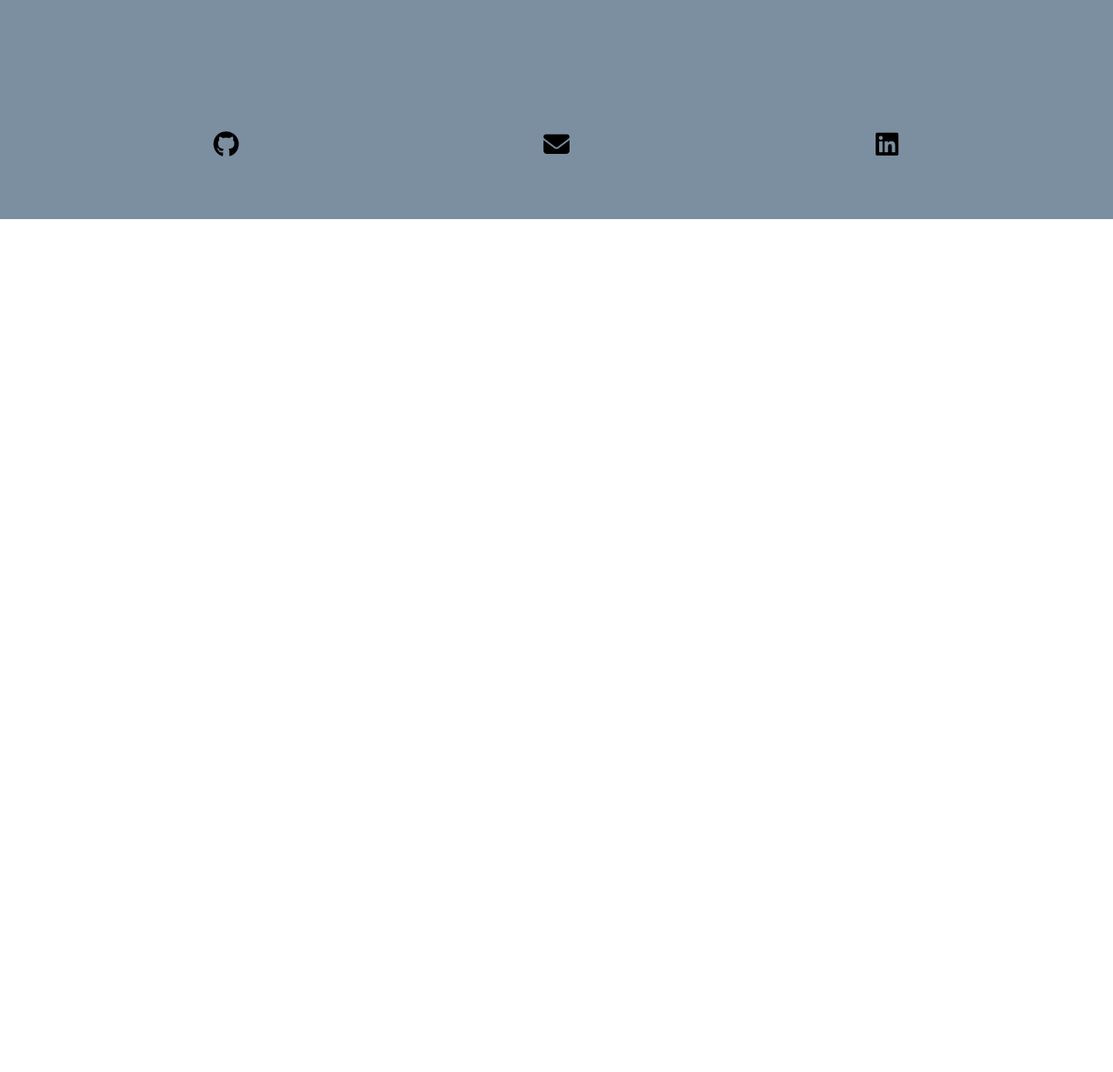
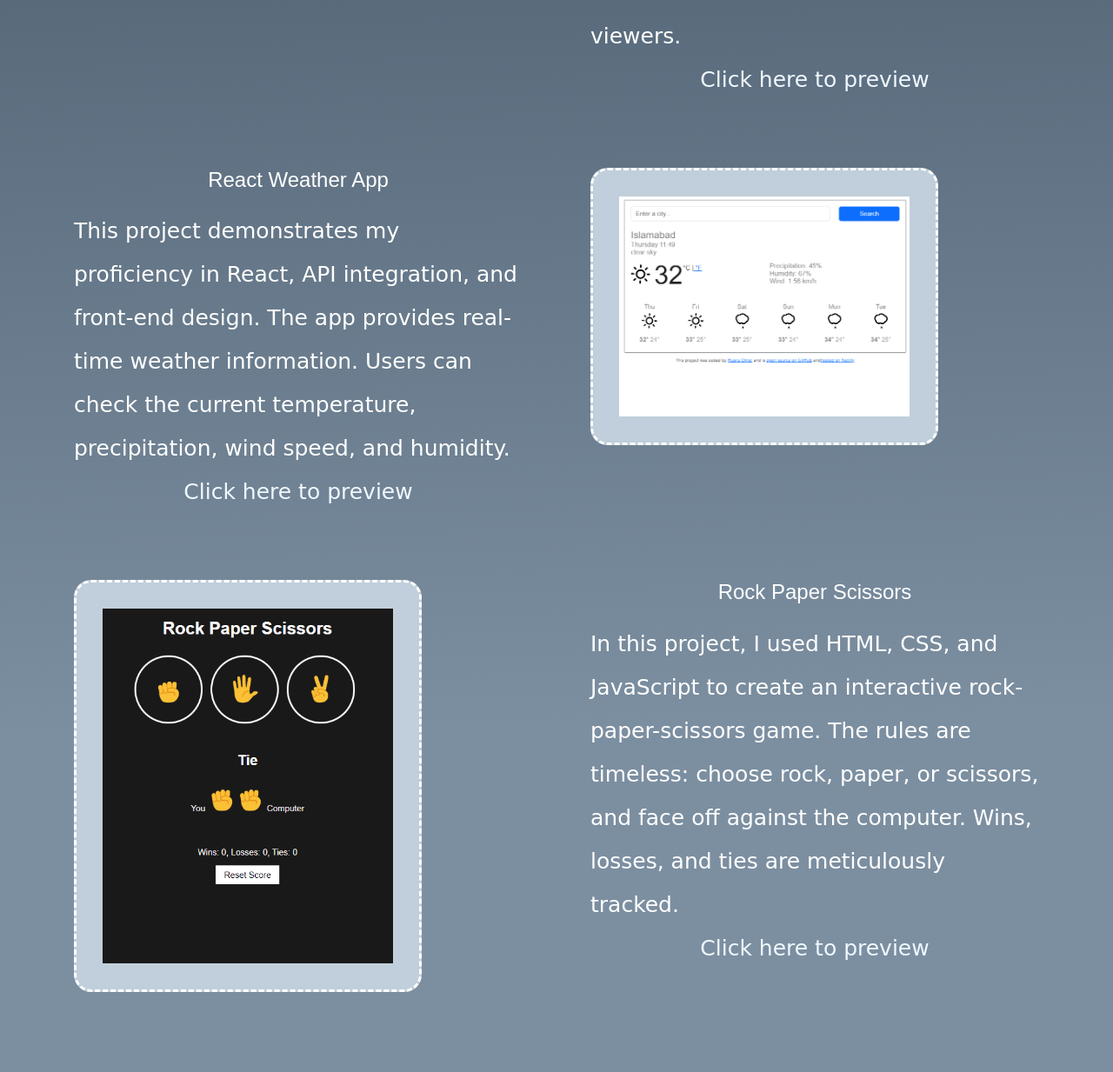
Before and after one commit to husnaomer/my-protfolio, a plain HTML site: page project.html in a window 1280 px wide. Shown: the part 2040-3273 px from the top of the page at 87% size. Before the commit the page ends 2292 px from the top, so only its background shows below. Drawn offline with nearby package versions, Linux system fonts and the light colour scheme; a web font is replaced by a local one.

Commit message:
add new projects

```diff
--- a/app.css
+++ b/app.css
@@ -210,8 +210,12 @@ h6 {
   h3 {
     padding-top: 0;
   }
+  h4 {
+    text-align: center;
+  }
   p {
     font-size: 20px;
+    text-align: center;
   }
   .project-description {
     font-size: 18px;
--- a/project.html
+++ b/project.html
@@ -94,6 +94,7 @@
             mental wellness associated with sketching. It provides information
             on how sketching can boost creativity, enhance motor skills, and
             promote mindfulness.
+            <a href="https://papaya-choux-79a64c.netlify.app/" target="_blank" class="web" rel="noopener">Click here to preview</a>
           </p>
         </div>
         <div class="col d-none d-md-block">
@@ -115,22 +116,54 @@
             coded using HTML, CSS, and JavaScript and it is responsive to
             different screen sizes. It features a summary of the show’s plot,
             and a comment section to interact with other viewers.
+            <a href="https://cheery-cucurucho-ece014.netlify.app/" target="_blank" class="web" rel="noopener">Click here to preview</a>
           </p>
         </div>
       </div>
     </div>
+ <div class="container">
+      <div class="row">
+        <div class="col mr-5">
+          <h4>React Weather App</h4>
+          <p class="project-description">
+          This project demonstrates my proficiency in React, API integration, and front-end design. The app provides real-time weather information. Users can check the current temperature, precipitation, wind speed, and humidity.
+            <a href="https://merry-melba-11b047.netlify.app/" target="_blank" class="web" rel="noopener">Click here to preview</a>
+          </p>
+        </div>
+        <div class="col d-none d-md-block">
+          <img src="images/react-weatherapp.png" alt="react weather app preview" class="img-fluid img2" />
+        </div>
+      </div>
+    </div>
+ <div class="container">
+      <div class="row">
+        <div class="col d-none d-md-block mr-5">
+          <img src="images/rockpaper.png" alt="challenge preview" class="img-fluid img2" />
+        </div>
+        <div class="col ">
+          <h4>Rock Paper Scissors </h4>
+          <p class="project-description">
+          In this project, I used HTML, CSS, and JavaScript to create an interactive rock-paper-scissors game. The rules are timeless: choose rock, paper, or scissors, and face off against the computer. Wins, losses, and ties are meticulously tracked.
+            <a href="https://remarkable-mochi-cc0b66.netlify.app/" target="_blank" class="web" rel="noopener">Click here to preview</a>
+          </p>
+        </div>
+      </div>
+    </div>
+
+
+
      <div class="container logo mt-5">
     <div class="row">
         <div class="col-4">
-        <a href="https://github.com/dashboard" target="_blank" class="logo">  <i class="fa-brands fa-github"></i></a>
+        <a href="https://github.com/dashboard" target="_blank" class="logo" title="logo" rel="noopener">  <i class="fa-brands fa-github"></i></a>
     </i>
     </div>
     <div class="col-4">
-     <a href="mailto:husnaomer993@gmail.com"  target="_blank"  class="logo"><i class="fa-solid fa-envelope"></i></a>
+     <a href="mailto:husnaomer993@gmail.com"  target="_blank"  class="logo" title="logo" rel="noopener"><i class="fa-solid fa-envelope"></i></a>
     </div>
     <div class="col-4">
 
-     <a href="https://www.linkedin.com/in/husna-omer-7176542a2/" target="_blank" class="logo"></a><i class="fa-brands fa-linkedin"></i></a>
+     <a href="https://www.linkedin.com/in/husna-omer-7176542a2/" target="_blank" title="logo" class="logo" rel="noopener"><i class="fa-brands fa-linkedin"></i></a>
 </div>
 </div>
 </div>
```
Also changed, not shown: index.html (+1 -1 lines), images/react-weatherapp.png (added), images/rockpaper.png (added).
